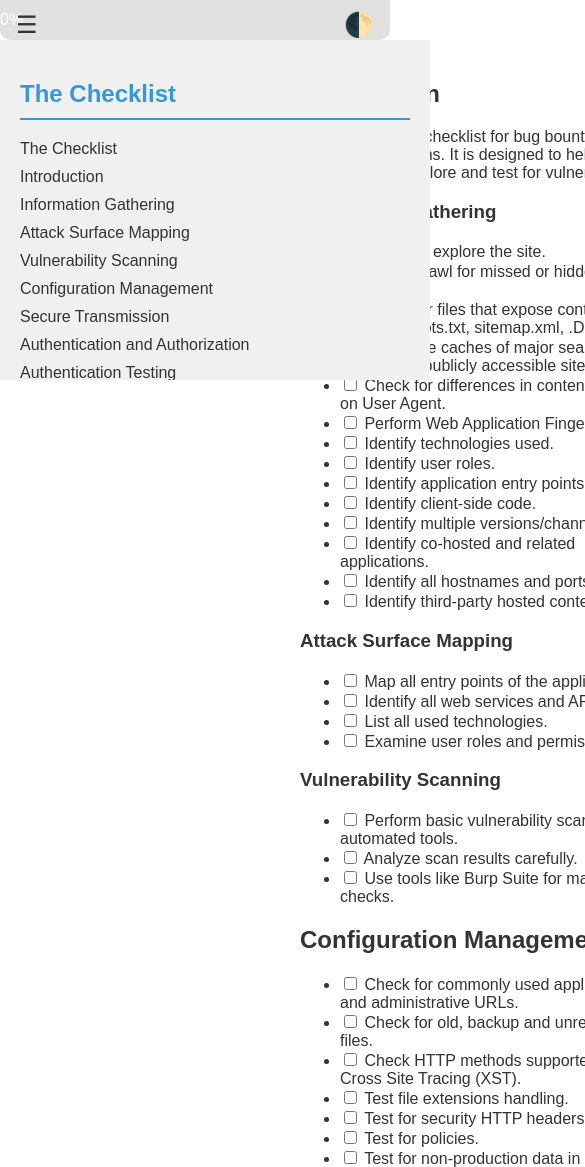
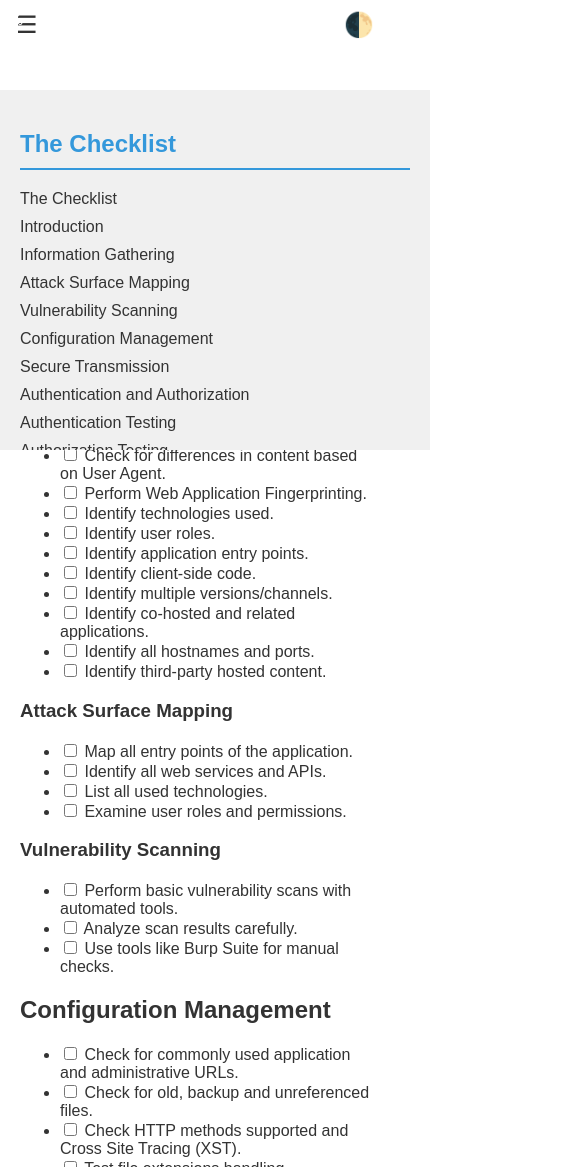
Before and after one commit to rootx90/check, a plain HTML site: page index.html in a window 390 px wide. Shown: the top 1167 px of the page, 585 px wide, since content can reach past the window. Drawn offline with Linux system fonts and the light colour scheme.

Commit message:
Update index.html

```diff
--- a/index.html
+++ b/index.html
@@ -6,8 +6,6 @@
     <title>Bug Bounty Checklist for Web Apps</title>
 
     <style>
-
-
     :root {
         --bg-color: #ffffff;
         --text-color: #333333;
@@ -33,30 +31,33 @@
         margin: 0;
         padding: 0;
         display: flex;
+        flex-direction: column;
         min-height: 100vh;
         background-color: var(--bg-color);
         color: var(--text-color);
     }
 
+    /* Header styles */
+
 
     /* Parent container for sidebar and content */
     .main-container {
         display: flex;
-         height: 100vh;
-        overflow-y: hidden; /* Prevent scroll for the main-container */
+        flex: 1; /* Allow the container to grow and shrink */
+        overflow-x: hidden; /* Prevent horizontal scroll */
     }
 
     /* Progress bar container fixed at the top */
     #progress-bar-container {
-        background-color: var(--progress-bg);
+        background-color: transparent;
         border-radius: 0 0 10px 10px;
         overflow: hidden;
-        margin-bottom: 0px; /* Remove margin for top alignment */
         position: fixed;
-        top: 0;
+        top: 0px; /* Below the header */
         left: 0;
         right: 0;
-        z-index: 1000; /* Ensure it stays above other content */
+        z-index: 1000;
+        height: 40px; /* Fixed height for the progress bar */
     }
 
     /* Sidebar styles - fixed and full height */
@@ -65,25 +66,24 @@
     color: var(--sidebar-text);
     width: 250px;
     padding: 20px;
-         overflow-y: auto; /* Enable sidebar scroll */
+    overflow-y: auto;
     transition: all 0.3s ease;
-        height: 100vh;
-         position: fixed; /* Make sidebar fixed */
-        top: 40px; /* Adjust to match progress bar height */
-         bottom: 0; /* Make sidebar extend to bottom */
+    height: calc(110vh - 120px);
+    position: fixed;
+    top: 35px;
+    bottom: 5px;
 }
 
-     /* Content area styles - use padding on main-container */
+    /* Content area styles */
     #content {
         flex: 1;
         padding: 20px;
+        margin-left: 300px;
         overflow-y: auto;
-        margin-left: 280px; /* Sidebar width */
-        padding-top:60px; /* 40px progress bar + 20px some spacing */
+        padding-top: 90px; /* 50px progress bar + 40px header */
+        padding-bottom: 50px; /* Space for footer */
         box-sizing: border-box;
-        height: calc(100vh - 40px); /* content will fill the remaining viewport*/
     }
-
 
     /* Sidebar heading styles */
     #sidebar h2 {
@@ -116,13 +116,14 @@
     /* Progress bar styles */
     #progress-bar {
         width: 0;
-        height: 40px; /* Match progress-bar-container height */
+        height: 40px;
         background-color: var(--progress-fill);
         text-align: center;
-        line-height: 40px; /* Match progress-bar-container height */
+        line-height: 40px;
         color: white;
         transition: width 0.5s ease-in-out;
     }
+
     #menu-toggle {
         display: none;
         background: none;
@@ -133,7 +134,7 @@
         position: fixed;
         top: 10px;
         left: 10px;
-            z-index: 1000;
+        z-index: 1001; /* Above the progress bar */
     }
 
     #dark-mode-toggle {
@@ -145,31 +146,58 @@
         position: fixed;
         top: 10px;
         right: 10px;
-            z-index: 1000;
+        z-index: 1001; /* Above the progress bar */
     }
 
+    /* Footer styles */
+
+
+    /* Responsive adjustments */
     @media (max-width: 768px) {
-            body {
+        .main-container {
             flex-direction: column;
         }
 
         #sidebar {
             width: 100%;
-                max-height: 300px;
+            max-height: 320px;
+            height: auto; /* Let the content decide the height */
             overflow-y: auto;
+            position: absolute; /* Changed from fixed for better behavior on small screens */
+            top: 90px; /* Adjust for header and progress bar */
+            left: 0;
+            transition: all 0.3s ease;
+            z-index: 1002; /* Ensure it's above the content when toggled */
         }
 
         #content {
-                width: 100%;
+            margin-left: 0; /* Remove sidebar margin */
+            padding-top: 140px; /* Account for sidebar toggle space */
         }
 
         #menu-toggle {
             display: block;
         }
 
+        /* Sidebar toggle functionality */
         #sidebar.collapsed {
-                max-height: 60px;
+            max-height: 0;
             overflow: hidden;
+            padding-top: 0;
+            padding-bottom: 0;
+        }
+
+        .sidebar-toggle {
+            display: block;
+            position: fixed;
+            top: 55px; /* Below the header but above the progress bar */
+            left: 15px;
+            z-index: 1003;
+        }
+
+        /* Adjust content for smaller screens */
+        #content {
+            padding-top: 130px; /* Adjust for sidebar toggle and header */
         }
     }
 </style>
@@ -775,33 +803,13 @@
     <li><input type="checkbox" /> `hostname:example.com`</li>
     <li><input type="checkbox" /> `hostname:example.com,example.org`</li>
 </ul>
-<h4 id="net">Net:</h4>
-<p>Find devices based on an IP address or /x CIDR.</p>
-<ul>
-    <li><input type="checkbox" /> `net:210.214.0.0/16`</li>
-</ul>
-<h4 id="organization">Organization</h4>
-<ul>
-    <li><input type="checkbox" />`org:microsoft`</li>
-    <li><input type="checkbox" />`org:"United States Department"`</li>
-</ul>
+
 
 <h4 id="autonomous-system-number">Autonomous System Number (ASN)</h4>
 <ul>
     <li><input type="checkbox" />`asn:ASxxxx`</li>
 </ul>
-<h4 id="operating-system">Operating System:</h4>
-<ul>
-    <li><input type="checkbox" />`os:"windows 7"`</li>
-</ul>
-<h4 id="port">Port:</h4>
-<ul>
-    <li><input type="checkbox" />`proftpd port:21`</li>
-</ul>
-<h4 id="before-after">Before/After:</h4>
-<ul>
-    <li><input type="checkbox" />`apache after:22/02/2009 before:14/3/2010`</li>
-</ul>
+
 
 <h4 id="ssl-tls-certificates">SSL/TLS Certificates</h4>
 <ul>
@@ -838,22 +846,7 @@
 
 
 
-<h4 id="product">Product</h4>
-<ul>
-    <li><input type="checkbox" />`product:apache`</li>
-    <li><input type="checkbox" />`product:nginx`</li>
-    <li><input type="checkbox" />`product:android`</li>
-    <li><input type="checkbox" />`product:chromecast`</li>
-</ul>
-<h4 id="cpe">Customer Premises Equipment (CPE)</h4>
-<ul>
-    <li><input type="checkbox" /> `cpe:apple`</li>
-    <li><input type="checkbox" />`cpe:microsoft`</li>
-    <li><input type="checkbox" />`cpe:nginx`</li>
-    <li><input type="checkbox" />`cpe:cisco`</li>
-</ul>
-
-<h2 id="api-security">API Security</h2>
+<h4 id="api-security">API Security</h4>
         <ul>
             <li><input type="checkbox" /> To change versions: <code>api/v3/login</code> → <code>api/v1/login</code></li>
             <li><input type="checkbox" /> Check other AuthN endpoints: <code>/api/mobile/login</code> → <code>/api/v3/login</code> <code>/api/magic_link</code></li>
@@ -922,6 +915,21 @@
             <li><input type="checkbox" /><code>server: apache</code></li>
             <li><input type="checkbox" /><code>server: microsoft</code></li>
             <li><input type="checkbox" /><code>server: cisco-ios</code></li>
+        </ul>
+<h4 id="cpe">Customer Premises Equipment (CPE)</h4>
+<ul>
+    <li><input type="checkbox" /> `cpe:apple`</li>
+    <li><input type="checkbox" />`cpe:microsoft`</li>
+    <li><input type="checkbox" />`cpe:nginx`</li>
+    <li><input type="checkbox" />`cpe:cisco`</li>
+</ul>
+
+<h4 id="os">Operating System</h4>
+<ul>
+    <li><input type="checkbox" /> `os:windows`</li>
+    <li><input type="checkbox" /> `os:linux`</li>
+    <li><input type="checkbox" /> `os:macos`</li>
+    <li><input type="checkbox" /> `os:ios`</li>
 </ul>
 
         <!-- Add more content sections here -->
```
Lines whose indentation alone changed are shown as unchanged.
